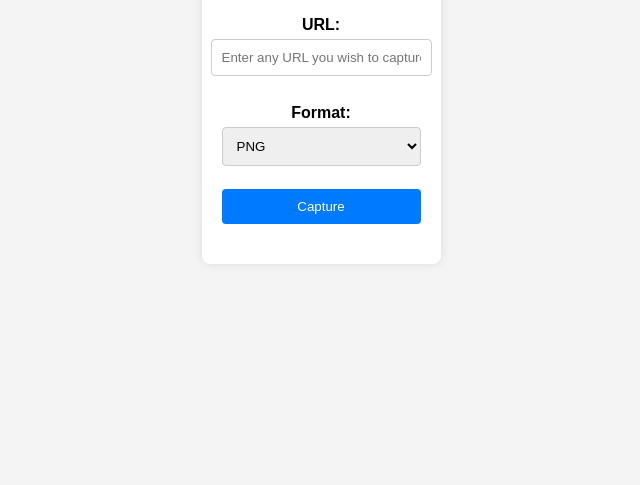
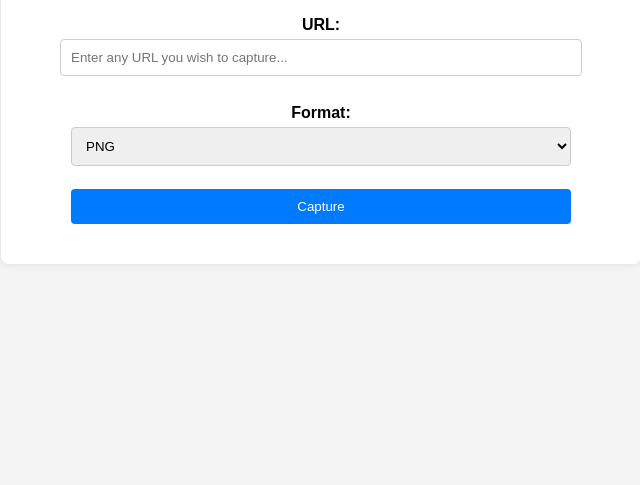
Before and after one commit to oderman/screenshot-app-node, an Electron app: page index.html in a window 800 px wide. Shown: the part 315-800 px from the top of the page, without its empty margins (79-719 px from the left). Drawn offline with Linux system fonts and the light colour scheme.

Commit message:
Adjustment in the index file

```diff
--- a/index.html
+++ b/index.html
@@ -20,6 +20,8 @@
       border-radius: 8px;
       box-shadow: 0 0 10px rgba(0, 0, 0, 0.1);
       text-align: center;
+      width: 100%;
+      max-width: 600px; /* Ajusta el ancho máximo del contenedor */
     }
     h1 {
       color: #333;
@@ -37,7 +39,7 @@
       margin-top: 5px;
       padding: 10px;
       width: 100%;
-      max-width: 300px;
+      max-width: 500px; /* Ajusta el ancho máximo de los elementos del formulario */
       border: 1px solid #ccc;
       border-radius: 4px;
     }
```
Also changed, not shown: package.json (added, +23 -0 lines), 1 other file.
